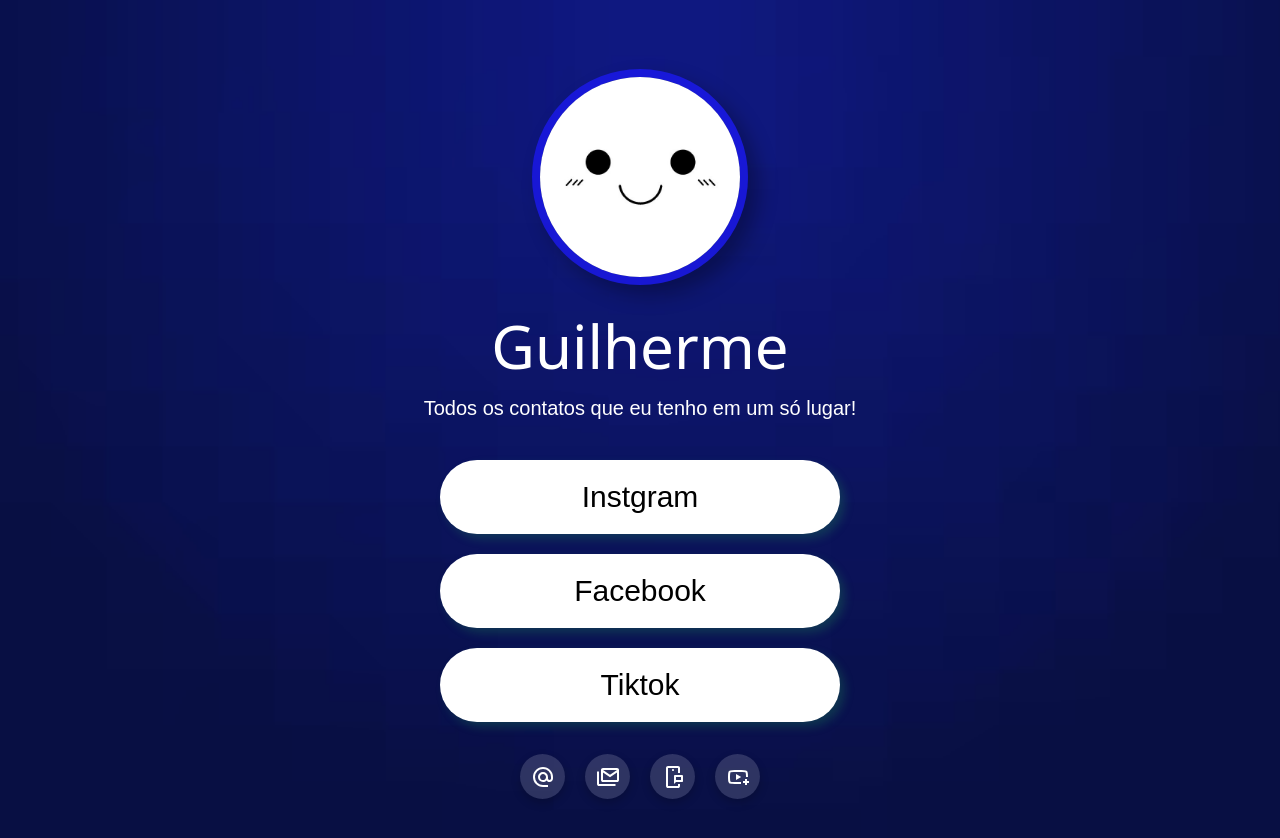
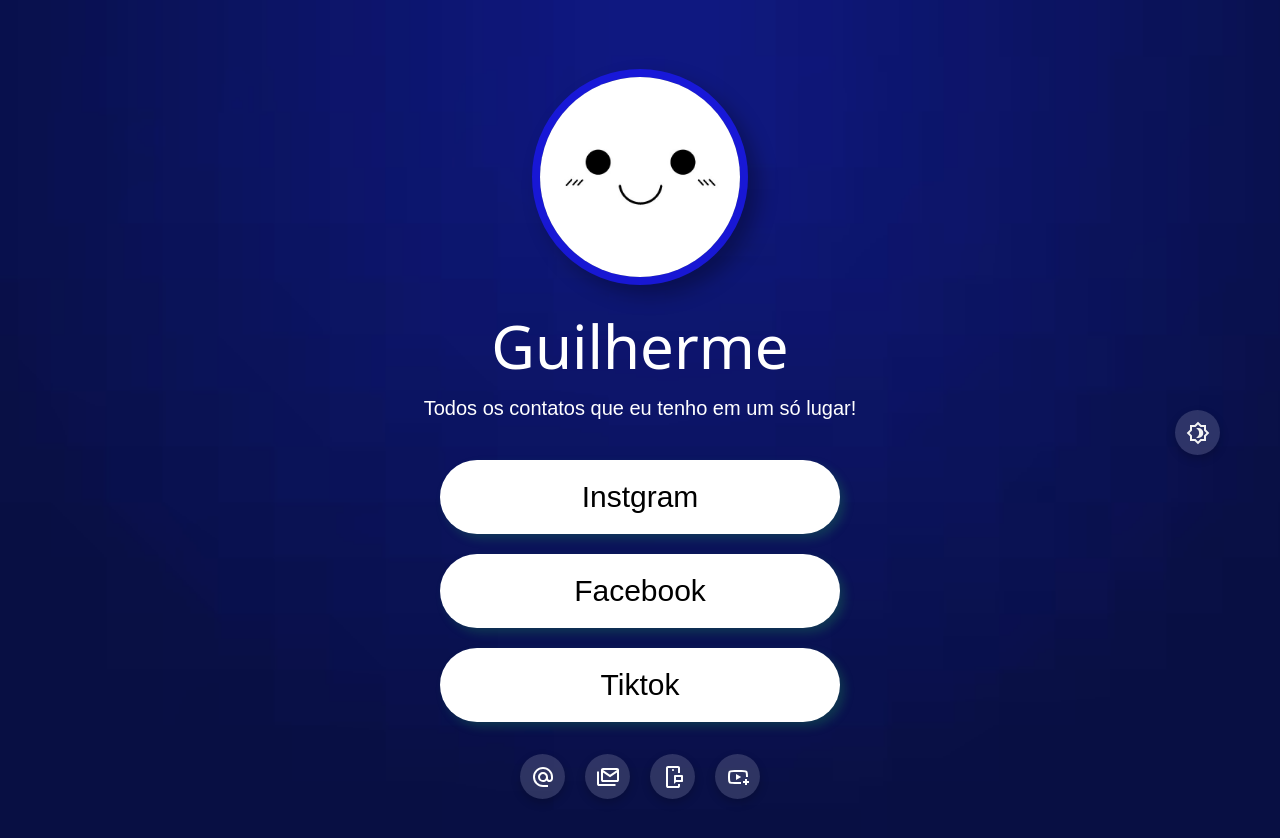
Before and after one commit to Muilherme/Link-Tree, a plain HTML site: page index.html in a window 1280 px wide. Drawn offline with nearby package versions, Linux system fonts and the light colour scheme.

Commit message:
Add files via upload

```diff
--- a/index.html
+++ b/index.html
@@ -6,7 +6,7 @@
     <title>Link Guilherme</title>
 
     <link rel="stylesheet" href="css/estilo.css">
-
+    </head>
 <body>
 
     <header>
@@ -39,6 +39,7 @@
     </main>
 
     <footer>
+
         <nav id="rodape">
             <section class="icones">
        <svg xmlns="http://www.w3.org/2000/svg" height="24px" viewBox="0 -960 960 960" width="24px" fill="#FFFFFF"><path d="M480-80q-83 0-156-31.5T197-197q-54-54-85.5-127T80-480q0-83 31.5-156T197-763q54-54 127-85.5T480-880q83 0 156 31.5T763-763q54 54 85.5 127T880-480v58q0 59-40.5 100.5T740-280q-35 0-66-15t-52-43q-29 29-65.5 43.5T480-280q-83 0-141.5-58.5T280-480q0-83 58.5-141.5T480-680q83 0 141.5 58.5T680-480v58q0 26 17 44t43 18q26 0 43-18t17-44v-58q0-134-93-227t-227-93q-134 0-227 93t-93 227q0 134 93 227t227 93h200v80H480Zm85-315q35-35 35-85t-35-85q-35-35-85-35t-85 35q-35 35-35 85t35 85q35 35 85 35t85-35Z"/></svg>
@@ -52,8 +53,17 @@
             <section class="icones">
               <svg xmlns="http://www.w3.org/2000/svg" height="24px" viewBox="0 -960 960 960" width="24px" fill="#FFFFFF"><path d="M760-160v-80h-80v-80h80v-80h80v80h80v80h-80v80h-80ZM480-480Zm0-280 40 .5q40 .5 92.5 2t104 5Q768-749 792-743q26 7 45 25.5t26 44.5q11 39 13.5 92t2.5 101h-79q0-37-3-90.5T786-652q-2-5-6-8.5t-9-5.5q-24-6-114-10t-177-4q-88 0-178 4t-114 10q-5 2-8.5 6t-5.5 9q-8 29-11 82.5t-3 88.5q0 35 3 89t11 83q2 5 5.5 8.5t8.5 5.5q24 6 114 10t178 4h59.5q30.5 0 60.5-1v79q-21 1-42.5 1.5t-38.5.5h-39q-71 0-133-2-53-1-104.5-4.5T167-216q-26-7-45-26t-26-45q-6-24-9.5-57T82-407q-2-36-2-73t2-72q1-31 4.5-63.5T96-672q7-26 26-45t45-26q24-6 75.5-9.5T347-758q62-2 133-2Zm-80 400 208-120-208-120v240Z"/></svg>
             </section>
+
         </nav>
     </footer>
+ <section id="modoEscuro">
+    <section class="icones">
+                <svg xmlns="http://www.w3.org/2000/svg" height="24px" viewBox="0 -960 960 960" width="24px" fill="#F3F3F3"><path d="M492-280q83 0 141.5-58.5T692-480q0-83-58.5-141.5T492-680q-22 0-43 4.5T408-662q54 25 85.5 74T525-480q0 59-31.5 108T408-298q20 9 41 13.5t43 4.5ZM480-28 346-160H160v-186L28-480l132-134v-186h186l134-132 134 132h186v186l132 134-132 134v186H614L480-28Zm0-112 100-100h140v-140l100-100-100-100v-140H580L480-820 380-720H240v140L140-480l100 100v140h140l100 100Zm0-340Z"/></svg>
+            </section>
+ </section>
+         <script src="https://code.jquery.com/jquery-3.7.1.min.js"></script>
+        <script src="js/interatividade.js"></script>
+
 
 </body>
 </html>
```
